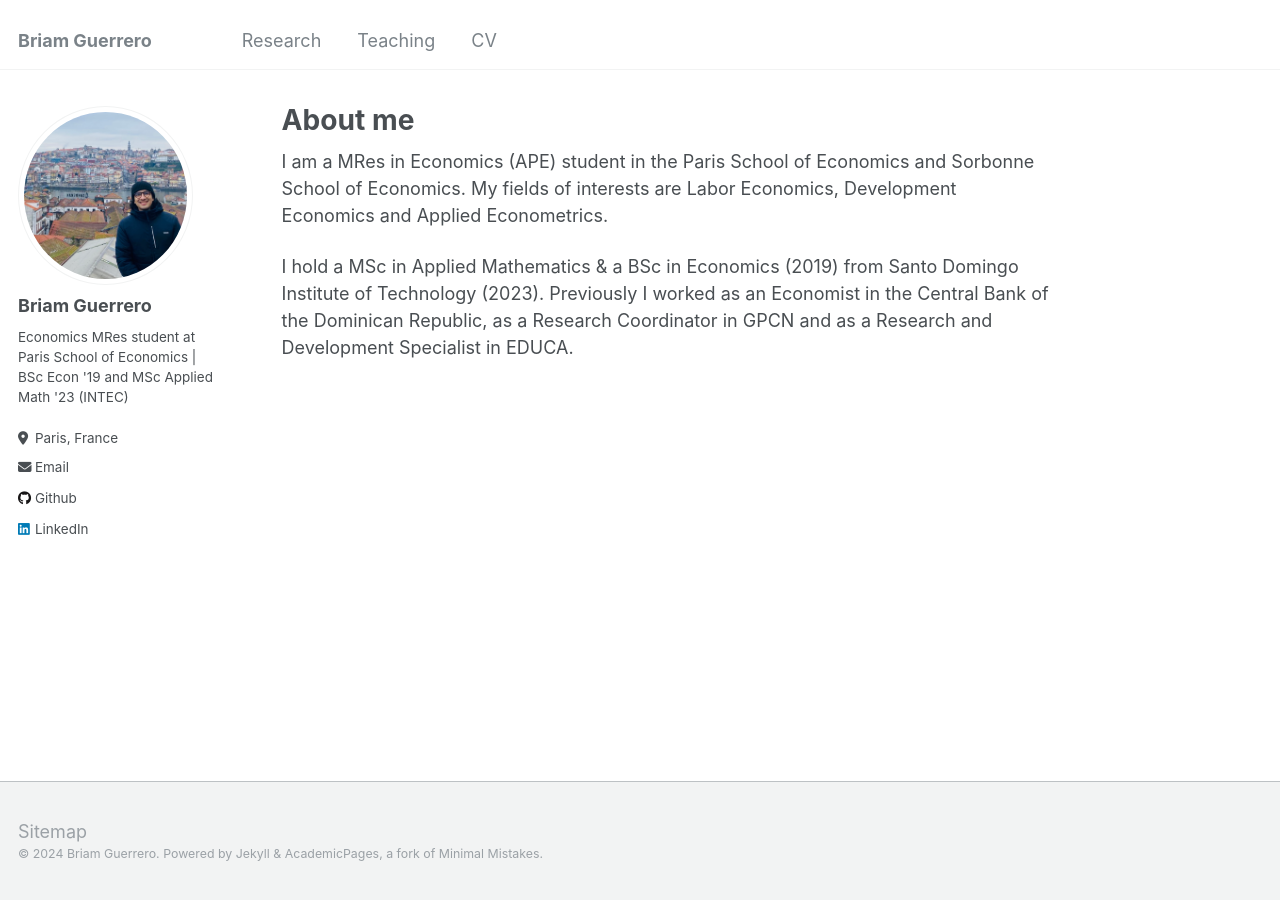
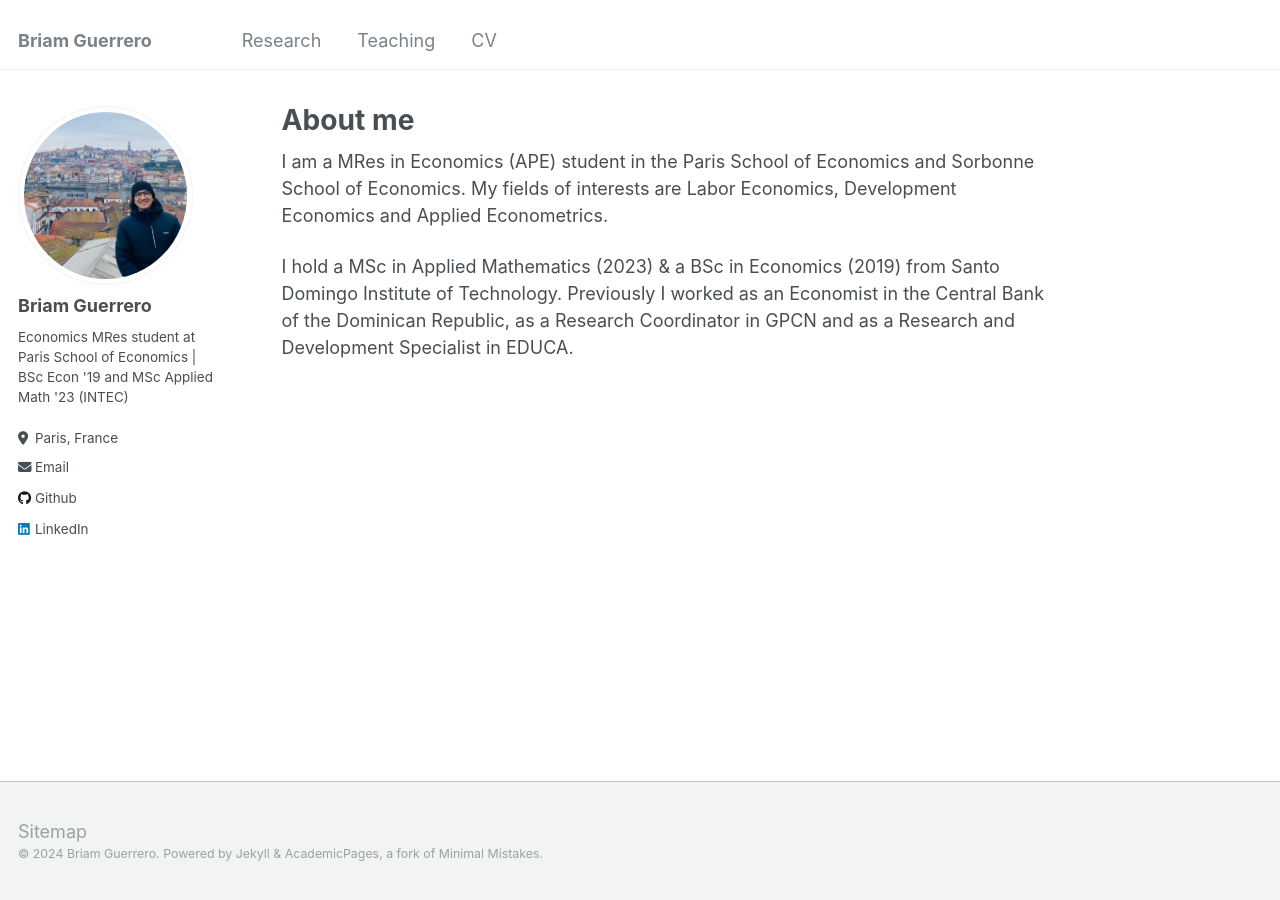
Before and after one commit to briamguerrerob/briamguerrerob.github.io, a Jekyll site: the page built from _pages/about.md, in a window 1280 px wide. Built offline with Jekyll 4.4.1, drawn with Linux system fonts in a browser that asks for light colours.

```diff
--- a/_pages/about.md
+++ b/_pages/about.md
@@ -10,4 +10,4 @@ redirect_from:
 
 I am a MRes in Economics (APE) student in the Paris School of Economics and Sorbonne School of Economics. My fields of interests are Labor Economics, Development Economics and Applied Econometrics.
 
-I hold a MSc in Applied Mathematics & a BSc in Economics (2019) from Santo Domingo Institute of Technology (2023). Previously I worked as an Economist in the Central Bank of the Dominican Republic, as a Research Coordinator in GPCN and as a Research and Development Specialist in EDUCA.
+I hold a MSc in Applied Mathematics (2023) & a BSc in Economics (2019) from Santo Domingo Institute of Technology. Previously I worked as an Economist in the Central Bank of the Dominican Republic, as a Research Coordinator in GPCN and as a Research and Development Specialist in EDUCA.
```
